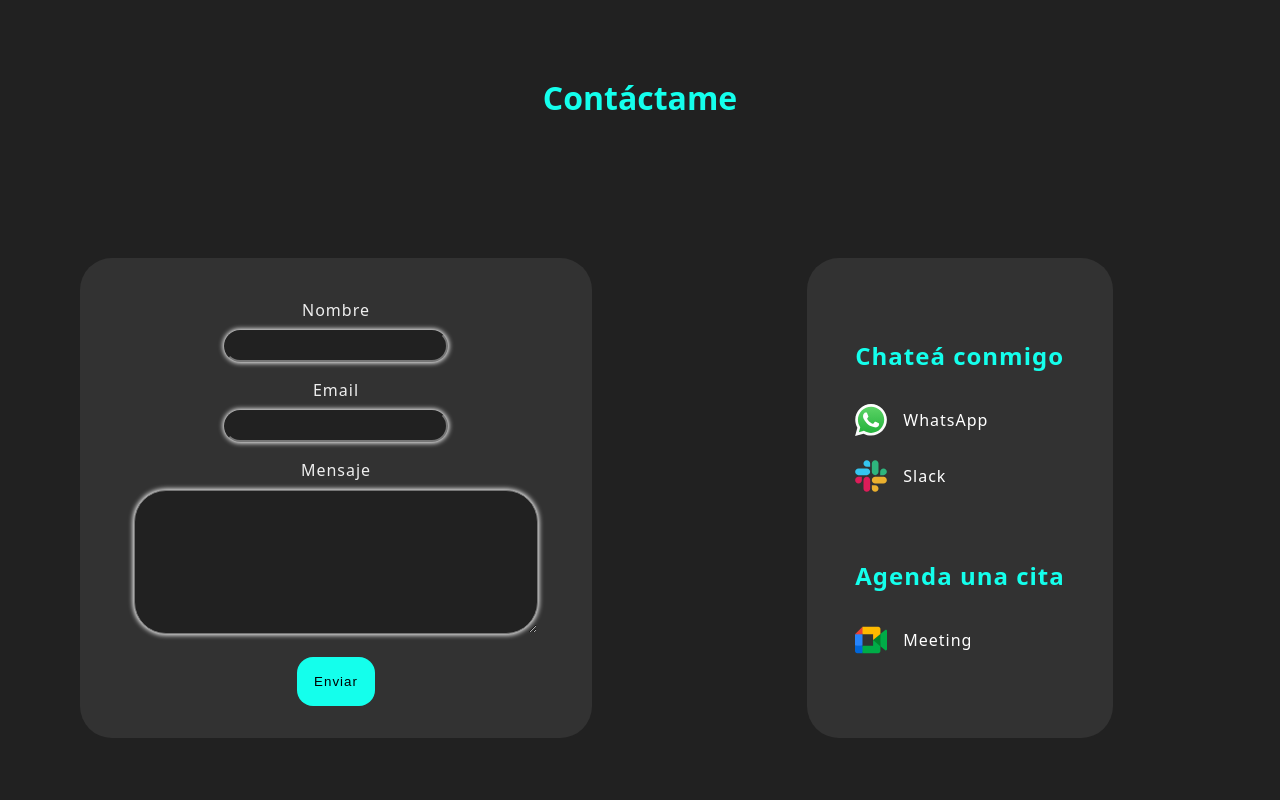
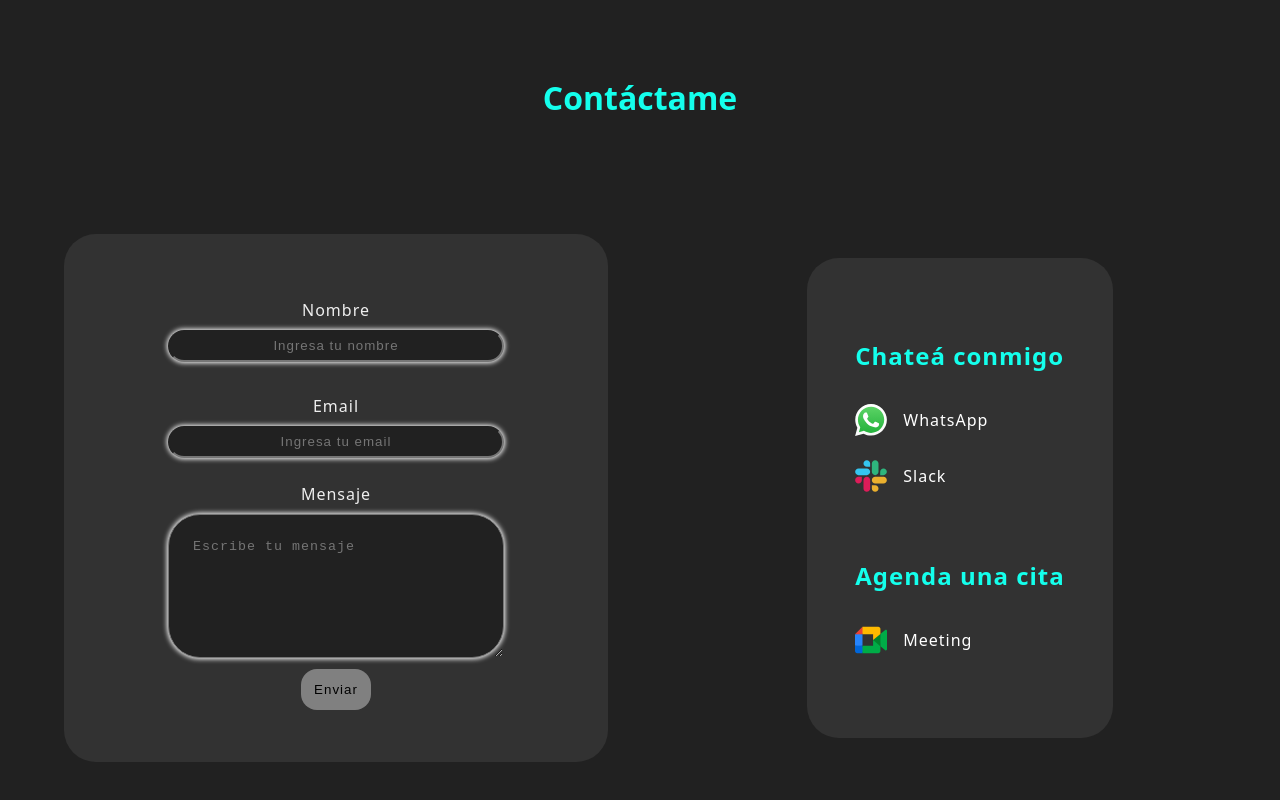
Before and after one commit to Glutix/old-portfolio, a React (Vite) app: page / in a window 1280 px wide. Shown: the part 2559-3359 px from the top of the page. Built offline with nearby package versions, Linux system fonts and the light colour scheme.

Commit message:
fix/formEmail

```diff
--- a/src/components/Contact.tsx
+++ b/src/components/Contact.tsx
@@ -1,16 +1,46 @@
-import React, { useRef } from "react";
+import React, {
+	ChangeEvent,
+	useRef,
+	useState,
+	useEffect,
+	FormEvent,
+} from "react";
 import emailjs, { EmailJSResponseStatus } from "@emailjs/browser";
 import slack from "../assets/icons/slack.svg";
 import whatsapp from "../assets/icons/whatsapp-icon.svg";
 import meet from "../assets/icons/google-meet.svg";
+import validate from "../utils/validate";
+import { FormData, ErrorformData } from "../utils/interfaces";
 
-const Contact = () => {
+const Contact: React.FC = () => {
 	const form = useRef<HTMLFormElement>(null);
+	const [formData, setFormData] = useState<FormData>({
+		user_name: "",
+		user_email: "",
+		message: "",
+	});
+	const [errors, setErrors] = useState<ErrorformData>({
+		user_name: null,
+		user_email: null,
+		message: null,
+	});
+	const [isValid, setIsValid] = useState<boolean>(false);
 
-	const sendEmail = (event: React.FormEvent<HTMLFormElement>) => {
+	const handleChange = (
+		event: ChangeEvent<HTMLInputElement | HTMLTextAreaElement>
+	) => {
+		const { name, value } = event.target;
+
+		setFormData((prevFormData) => ({
+			...prevFormData,
+			[name]: value,
+		}));
+	};
+
+	const sendEmail = (event: FormEvent<HTMLFormElement>) => {
 		event.preventDefault();
 
-		if (form.current) {
+		if (form.current && isValid) {
 			emailjs
 				.sendForm(
 					"service_dhkyyrg",
@@ -19,15 +49,35 @@ const Contact = () => {
 					"leaVQ4vTzlWI2IXEx"
 				)
 				.then(
-					(result: EmailJSResponseStatus) => {
-						console.log(result.text);
+					(_result: EmailJSResponseStatus) => {
+						setFormData({
+							user_name: "",
+							user_email: "",
+							message: "",
+						});
+						setErrors({});
+						alert("Mensaje enviado correctamente.");
 					},
-					(error) => {
-						console.log(error.text);
+					(_error) => {
+						alert("Ha ocurrido un error.");
 					}
 				);
 		}
 	};
+
+	useEffect(() => {
+		if (
+			Object.keys(formData).some(
+				(key) => formData[key as keyof FormData] !== ""
+			)
+		) {
+			setErrors(validate(formData));
+		}
+	}, [formData]);
+
+	useEffect(() => {
+		setIsValid(Object.values(errors).every((error) => error === ""));
+	}, [errors]);
 
 	return (
 		<div className="contact">
@@ -37,21 +87,60 @@ const Contact = () => {
 					<div className="contact-form">
 						<section className="contact-form-section">
 							<label>Nombre</label>
-							<input type="text" name="user_name" />
+							<input
+								type="text"
+								name="user_name"
+								placeholder="Ingresa tu nombre"
+								value={formData.user_name}
+								onChange={handleChange}
+							/>
+							{errors.user_name ? (
+								<span className="error-message">{errors.user_name}</span>
+							) : (
+								""
+							)}
 						</section>
 
 						<section className="contact-form-section">
 							<label>Email</label>
-							<input type="email" name="user_email" />
+							<input
+								type="email"
+								name="user_email"
+								placeholder="Ingresa tu email"
+								value={formData.user_email}
+								onChange={handleChange}
+							/>
+							{errors.user_email ? (
+								<span className="error-message">{errors.user_email}</span>
+							) : (
+								""
+							)}
 						</section>
 
 						<section className="contact-form-section-message">
 							<label>Mensaje</label>
-							<textarea name="message" />
+							<textarea
+								name="message"
+								placeholder="Escribe tu mensaje"
+								maxLength={500}
+								minLength={10}
+								value={formData.message}
+								onChange={handleChange}
+							/>
+							{errors.message ? (
+								<span className="error-message">{errors.message}</span>
+							) : (
+								""
+							)}
 						</section>
 
 						<section className="contact-form-section-btn">
-							<button type="submit" value="Send">
+							<button
+								className={isValid ? "" : "disable"}
+								type="submit"
+								value="Send"
+								disabled={!isValid}
+							>
 								Enviar
 							</button>
 						</section>
@@ -64,7 +153,7 @@ const Contact = () => {
 							<h3>Chateá conmigo</h3>
 							<div>
 								<a href="https://bit.ly/Glutix" target="_blank">
-									<img src={whatsapp} alt="whatsapp-icon" />
+									<img src={whatsapp} alt="whatsapp-icon" loading="lazy" />
 									<p>WhatsApp</p>
 								</a>
 
@@ -74,7 +163,7 @@ const Contact = () => {
 									"
 									target="_blank"
 								>
-									<img src={slack} alt="slack-icon" />
+									<img src={slack} alt="slack-icon" loading="lazy" />
 									<p>Slack</p>
 								</a>
 							</div>
--- a/src/components/ScrollToTop.tsx
+++ b/src/components/ScrollToTop.tsx
@@ -12,12 +12,10 @@ const ScrollToTop: React.FC = () => {
 	};
 
 	const scrollToTop = () => {
-		setTimeout(() => {
-			window.scrollTo({
-				top: 0,
-				behavior: "smooth",
-			});
-		}, 100);
+		window.scrollTo({
+			top: 0,
+			behavior: "smooth",
+		});
 	};
 
 	useEffect(() => {
@@ -33,7 +31,7 @@ const ScrollToTop: React.FC = () => {
 			className={`scroll-to-top ${isVisible ? "visible" : ""}`}
 			onClick={scrollToTop}
 		>
-			<img src={arrow} alt="icon-arrow" />
+			<img src={arrow} alt="icon-arrow" loading="lazy" />
 		</button>
 	);
 };
--- a/src/components/Technologies/Technologies.tsx
+++ b/src/components/Technologies/Technologies.tsx
@@ -7,8 +7,8 @@ const Technologies = () => {
 		<div className="technologies">
 			<h2 id="skills">Tecnologias</h2>
 			<div className="technologies-conteiner">
-				{data.map((tech: TechProps) => {
-					return <Tech {...tech} />;
+				{data.map((tech: TechProps, index) => {
+					return <Tech key={index} {...tech} />;
 				})}
 			</div>
 		</div>
--- a/src/styles/base/_setting.scss
+++ b/src/styles/base/_setting.scss
@@ -7,6 +7,10 @@
 	-webkit-font-smoothing: antialiased;
 	-moz-osx-font-smoothing: grayscale;
 	-webkit-text-size-adjust: 100%;
+}
+
+html {
+	scroll-behavior: smooth;
 }
 
 body {
@@ -57,8 +61,6 @@ h2 {
 	color: $color-text-important;
 }
 
-
-
 @media screen and (max-width: 850px) {
 	h2 {
 		font-size: 1.5rem;
--- a/src/styles/components/_card.scss
+++ b/src/styles/components/_card.scss
@@ -61,7 +61,7 @@
 		border-radius: 50%;
 		width: 2.5rem;
 		height: 2.5rem;
-		box-shadow: 0px 0px 32px 0px white;
+		filter: drop-shadow(0 0 10px #fff);
 	}
 }
 
--- a/src/styles/components/_contact.scss
+++ b/src/styles/components/_contact.scss
@@ -25,25 +25,32 @@
 				justify-content: center;
 				align-items: center;
 				text-align: center;
-				width: 80%;
-				height: 30rem;
 				gap: 1rem;
 				background-color: $color-secundary;
 				border-radius: 2rem;
 				padding: 2rem;
+
+				width: 85%;
+				height: 33rem;
+
+				.error-message {
+					color: red;
+					min-height: 1rem;
+					width: 100%;
+				}
 
 				&-section {
 					display: flex;
 					flex-direction: column;
 					justify-content: center;
 					align-items: center;
-					width: 50%;
-					height: 4rem;
+					width: 100%;
+					min-height: 5rem;
 					gap: 0.5rem;
 
 					input {
-						width: 100%;
-						height: 2rem;
+						width: 70%;
+						min-height: 2rem;
 						border-radius: 2rem;
 						text-align: center;
 						letter-spacing: 1px;
@@ -58,25 +65,44 @@
 					flex-direction: column;
 					align-items: center;
 					width: 100%;
-					height: 12rem;
+					height: fit-content;
 					gap: 0.5rem;
 
 					textarea {
-						padding: 1rem;
+						padding: 1.5rem;
 						letter-spacing: 1px;
 						min-height: 9rem;
 						max-height: 9rem;
-						min-width: 90%;
-						max-width: 90%;
+						min-width: 70%;
+						max-width: 100%;
 						border-radius: 2rem;
 						color: $color-text-important;
 						background-color: $color-primary;
 						box-shadow: 0px 0px 5px 1px white;
 					}
+
+					textarea {
+						scrollbar-width: thin;
+					}
+
+					textarea::-webkit-scrollbar {
+						width: 10px;
+					}
+
+					textarea::-webkit-scrollbar-thumb {
+						background-color: $color-text-important;
+						border-radius: 2rem;
+					}
+
+					textarea::-webkit-scrollbar-track {
+						background-color: white;
+						border-radius: 2rem;
+					}
 				}
 
 				&-section-btn {
 					width: 100%;
+					min-height: 2;
 					display: flex;
 					align-items: center;
 					justify-content: center;
@@ -85,7 +111,7 @@
 					button {
 						width: fit-content;
 						height: fit-content;
-						padding: 1rem;
+						padding: 0.8rem;
 						border-radius: 1rem;
 						background-color: $color-text-important;
 						color: black;
@@ -102,6 +128,18 @@
 						border: 1px solid white;
 						box-shadow: 0px 0px 8px 1px white;
 						color: black;
+					}
+
+					.disable {
+						background-color: grey;
+						box-shadow: none;
+						border: none;
+
+						&:hover {
+							background-color: grey;
+							box-shadow: none;
+							border: none;
+						}
 					}
 				}
 			}
--- /dev/null
+++ b/src/utils/validate.ts
@@ -0,0 +1,42 @@
+import { FormData, PropsErrorMessage, ErrorformData } from "./interfaces";
+
+const errorMessage: PropsErrorMessage = {
+	required: "Este campo es requerido",
+	maxLongName: "(Max: 35 caracteres)",
+	maxLongText: "(Max: 500 caracteres)",
+	minLongText: "(Min: 35 caracteres)",
+	invalidEmail: "Ingrese un email valido",
+};
+
+const regexEmail = /^[\w-.]+@([\w-]+\.)+[\w-]{2,4}$/;
+
+const validate = (data: FormData) => {
+	const errors: ErrorformData = {};
+
+	//? Validar nombre
+	if (!data.user_name) {
+		errors.user_name = errorMessage.required;
+	} else if (data.user_name.length > 35) {
+		errors.user_name = errorMessage.maxLongName;
+	}
+
+	//? Validar correo
+	if (!data.user_email) {
+		errors.user_email = errorMessage.required;
+	} else if (!regexEmail.test(data.user_email)) {
+		errors.user_email = errorMessage.invalidEmail;
+	}
+
+	//? Validar texto
+	if (!data.message) {
+		errors.message = errorMessage.required;
+	} else if (data.message.length < 10) {
+		errors.message = errorMessage.minLongText;
+	} else if (data.message.length > 500) {
+		errors.message = errorMessage.maxLongText;
+	}
+
+	return errors;
+};
+
+export default validate;
```
Also changed, not shown: src/utils/interfaces.ts (+20 -0 lines).
